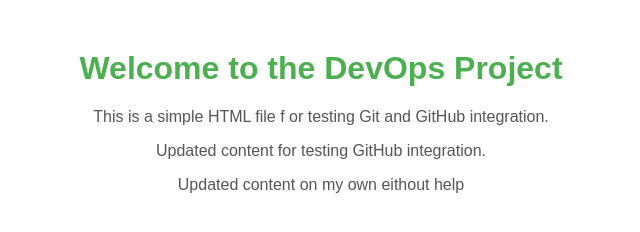
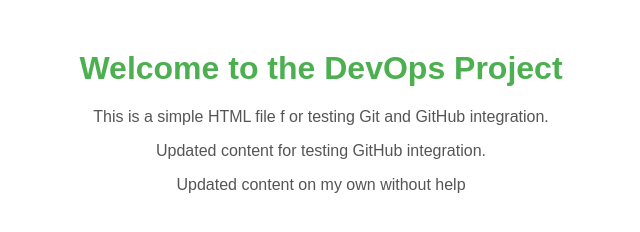
Before and after one commit to Meghamammu/learnGitHub, a plain HTML site: page index.html in a window 1280 px wide. Shown: the full height of the page, 319-959 px from the left. Drawn offline with Linux system fonts and the light colour scheme.

Commit message:
Spelling Change

```diff
--- a/index.html
+++ b/index.html
@@ -22,6 +22,6 @@
     <h1>Welcome to the DevOps Project</h1>
     <p>This is a simple HTML file f or testing Git and GitHub integration.</p>
     <p>Updated content for testing GitHub integration.</p>
-    <p>Updated content on my own eithout help</p>
+    <p>Updated content on my own without help</p>
 </body>
 </html>
```
